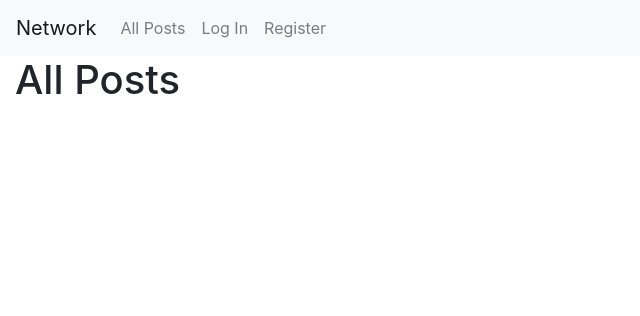
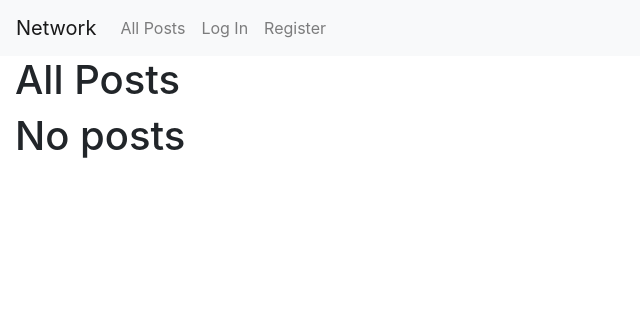
Before and after one commit to achrefabdennebi/network, a Django app: page /following in a window 1280 px wide. Shown: the top 316 px of the page, without its empty margins (0-640 px from the left). Run offline with Django 3.2, Linux system fonts and the light colour scheme; data comes from the database, SQL or seed files in the repository; both versions use the stored data as it was after the commit; some libraries are stand-ins or nearby versions.

Commit message:
feat: add query get folling post

```diff
--- a/network/templates/network/post.html
+++ b/network/templates/network/post.html
@@ -37,6 +37,12 @@
             </div>
         </div>
     </div>
+    {% empty %}
+    <div class="row">
+        <div class="col-md-12">
+            <h1>No posts </h1>
+        </div>
+    </div>
     {% endfor %}
 </div>
 {% endblock %}
--- a/network/views.py
+++ b/network/views.py
@@ -2,6 +2,7 @@ from datetime import timezone
 import json;
 from django.contrib.auth import authenticate, login, logout
 from django.db import IntegrityError
+from django.db.models import Subquery
 from django.http import HttpResponseRedirect
 from django.http.response import JsonResponse
 from django.shortcuts import render
@@ -9,7 +10,7 @@ from django.urls import reverse
 from django.core.management.base import CommandError
 from django.contrib.auth.decorators import login_required
 from django.views.decorators.csrf import csrf_exempt
-from .models import User, Post
+from .models import User, Post, Follower
 import datetime
 
 def index(request):
@@ -93,8 +94,11 @@ def getPostList(request):
     })
 
 def following(request):
-    print("Hello from following page")
-    return render(request, "network/post.html")
+    following  = Follower.objects.filter(follower_id = request.user.id).values('following')
+    posts = Post.objects.filter(created_by__in=Subquery(following))
+    return render(request, "network/post.html", {
+        "posts": posts
+    })
 
 def register(request):
     if request.method == "POST":
```
Also changed, not shown: db.sqlite3.
